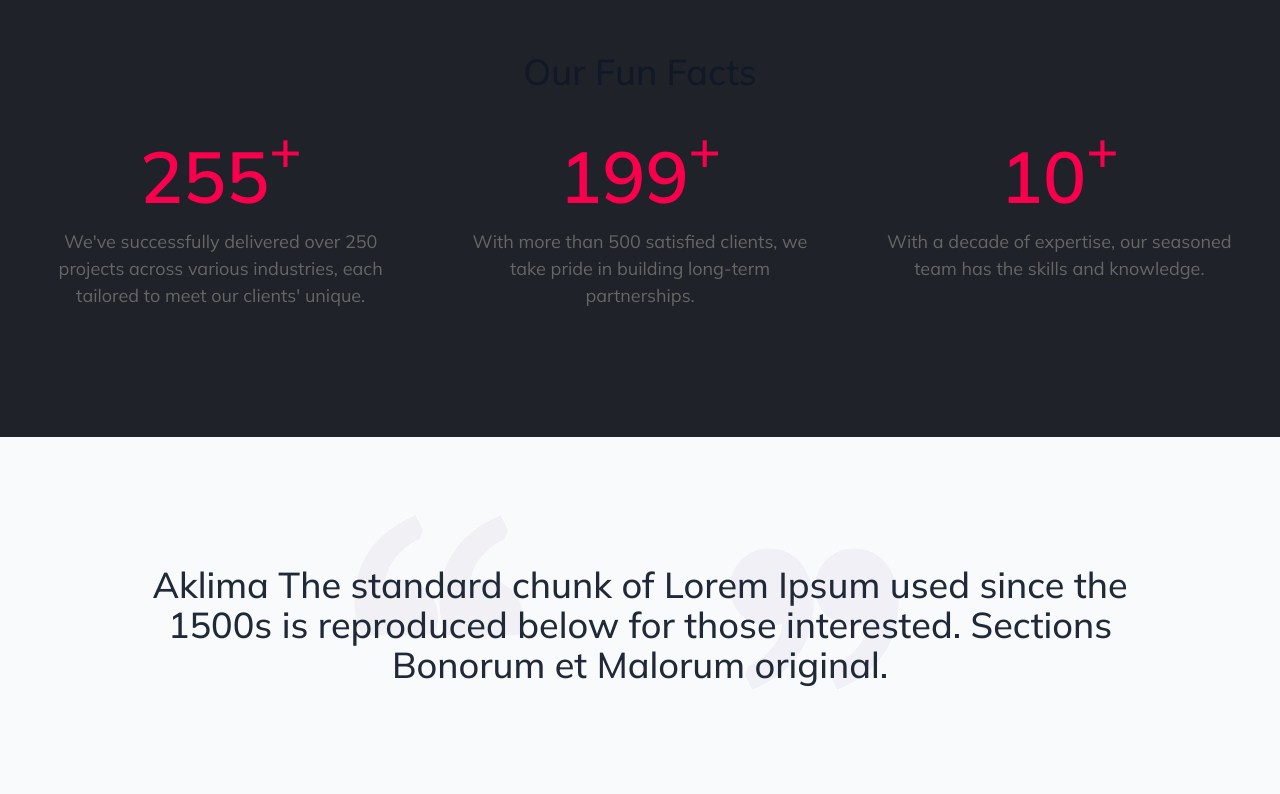
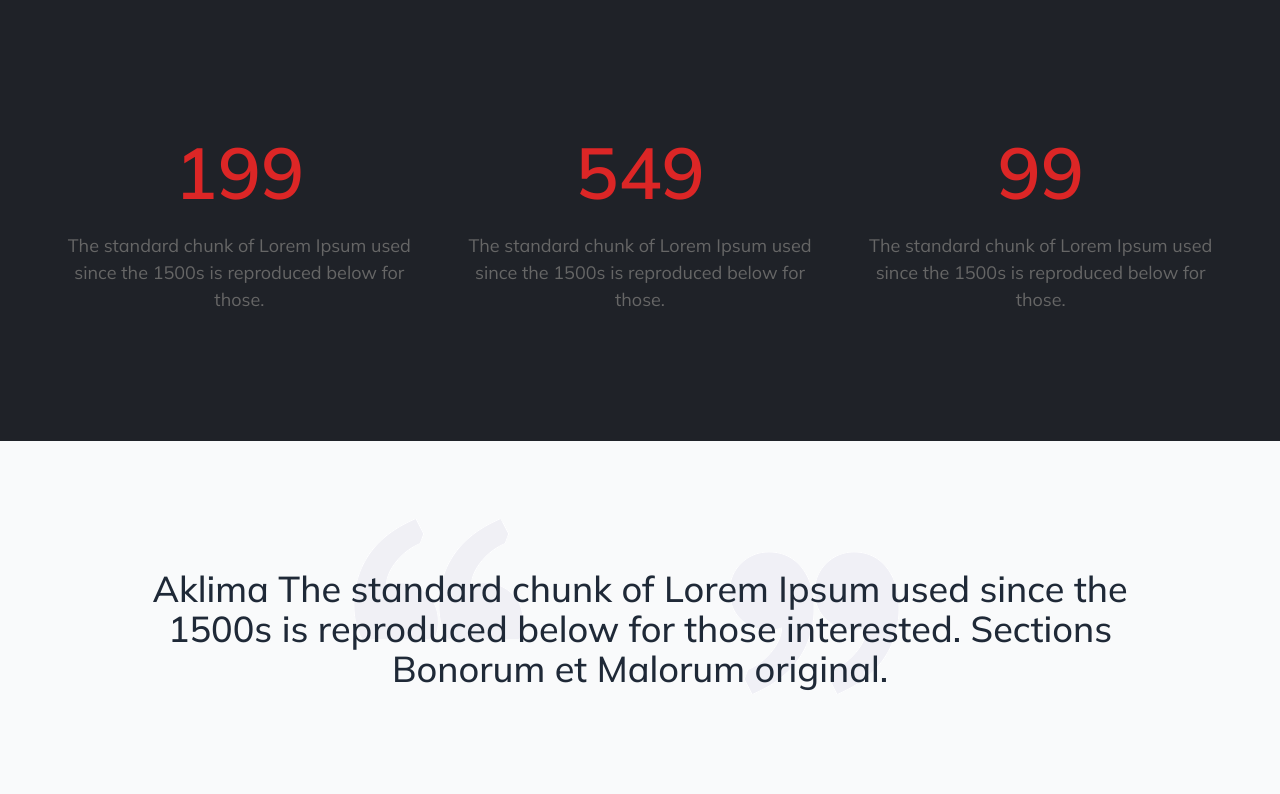
Before and after one commit to mehedi8552/BoldCraft, a React (Vite) app: page / in a window 1280 px wide. Shown: the part 3467-4261 px from the top of the page. Built offline with nearby package versions, Linux system fonts and the light colour scheme.

Commit message:
counter error solve

```diff
--- a/src/components/Counter/CounterOne.tsx
+++ b/src/components/Counter/CounterOne.tsx
@@ -13,7 +13,7 @@ const CounterOne = () => {
           <div className="grid grid-cols-1 lg:grid-cols-3 gap-6">
             <div>
               <h1 className="lg:text-7xl text-[2.813rem] Mulish-semibold text-red-600 pb-6">
-                {inView && <Counter start={0} value={199} duration={2.75} />}
+                {inView && <Counter  value={199}  />}
               </h1>
               <p>
                 The standard chunk of Lorem Ipsum used since the 1500s is
@@ -22,7 +22,7 @@ const CounterOne = () => {
             </div>
             <div>
               <h1 className="lg:text-7xl text-[2.813rem] Mulish-semibold text-red-600 pb-6">
-              {inView && <Counter start={0} value={549} duration={2.75} />}
+              {inView && <Counter  value={549}  />}
               </h1>
               <p>
                 The standard chunk of Lorem Ipsum used since the 1500s is
@@ -31,7 +31,7 @@ const CounterOne = () => {
             </div>
             <div>
               <h1 className="lg:text-7xl text-[2.813rem] Mulish-semibold text-red-600 pb-6">
-              {inView && <Counter start={0} value={99} duration={2.75} />}
+              {inView && <Counter  value={99}  />}
               </h1>
               <p>
                 The standard chunk of Lorem Ipsum used since the 1500s is
--- a/src/components/Counter/CounterThree.tsx
+++ b/src/components/Counter/CounterThree.tsx
@@ -28,7 +28,7 @@ const CounterThree = () => {
 
                   {
                 inView && (
-                    <Counter  start={0}  value={item.value} duration={2.75} />
+                    <Counter   value={item.value} />
                 )
                }
                 </h1>
--- a/src/components/common/Counter.tsx
+++ b/src/components/common/Counter.tsx
@@ -1,16 +1,26 @@
-import CountUp from "react-countup";
+import { motion, useMotionValue, useTransform, animate } from 'framer-motion';
+import { useEffect } from 'react';
 
-const Counter = ({ ...props}) => {
+interface CounterProps {
+  value: number;
+}
+
+const Counter = ({ value }: CounterProps) => {
+  const count = useMotionValue(0);
+  const roundedCount = useTransform(count, (latest) => Math.round(latest));
+
+  useEffect(() => {
+    const controls = animate(count, value, { duration: 2 });
+    return controls.stop;
+  }, [value, count]);
+
   return (
-    <CountUp start={0} end={props.value}>
-      {({ countUpRef }) => (
-        <div>
-          <span ref={countUpRef} />
-        </div>
-      )}
-    </CountUp>
+    <motion.div>
+      <motion.span>
+        {roundedCount}
+      </motion.span>
+    </motion.div>
   );
-
 };
 
 export default Counter;
--- a/src/components/home/TrustClient.tsx
+++ /dev/null
@@ -1,46 +0,0 @@
-import Container from "../common/Container";
-import Counter from "../common/Counter";
-
-const TrustClient = () => {
-  return (
-    <Container className=" md:pt-16 pb-32">
-      <h1 className="Mulish-medium lg:text-4xl text-[1.625rem] text-gray-900  text-center -mt-5">
-        Our Fun Facts
-      </h1>
-
-      <div className="grid grid-cols-1 lg:grid-cols-3 gap-12 mt-8 md:mt-12">
-        <div className="rounded-lg text-center shadow-lg relative group">
-          <span className="text-[#f9004d] text-7xl mb-4 Mulish-semibold  flex items-center justify-center">
-            <Counter value={255} /> <sup>+</sup>
-          </span>
-          <p>
-            We've successfully delivered over 250 projects across various
-            industries, each tailored to meet our clients' unique.
-          </p>
-        </div>
-        <div className="rounded-lg text-center shadow-lg relative group">
-          <span className="text-[#f9004d] text-7xl mb-4 Mulish-semibold  flex items-center justify-center">
-            <Counter value={199} /> <sup>+</sup>
-          </span>
-
-          <p>
-            With more than 500 satisfied clients, we take pride in building
-            long-term partnerships.
-          </p>
-        </div>
-        <div className="rounded-lg text-center shadow-lg relative group">
-          <span className="text-[#f9004d] text-7xl mb-4 Mulish-semibold  flex items-center justify-center">
-            <Counter value={10} /> <sup>+</sup>
-          </span>
-
-          <p>
-            With a decade of expertise, our seasoned team has the skills and
-            knowledge.
-          </p>
-        </div>
-      </div>
-    </Container>
-  );
-};
-
-export default TrustClient;
--- a/src/pages/HomePage.tsx
+++ b/src/pages/HomePage.tsx
@@ -5,7 +5,7 @@ import HomeService from "../components/home/HomeService";
 import LatestNews from "../components/home/LatestNews";
 import OurWorks from "../components/home/OurWorks";
 import Client from "../components/common/Client";
-import TrustClient from "../components/home/TrustClient";
+import CounterOne from "../components/Counter/CounterOne";
 const HomePage = () => {
   return (
     <>
@@ -13,7 +13,7 @@ const HomePage = () => {
       <AboutAgency />
       <HomeService />
       <OurWorks />
-      <TrustClient />
+      <CounterOne/>
       <Client />
       <LatestNews />
       <Sponser />
```
